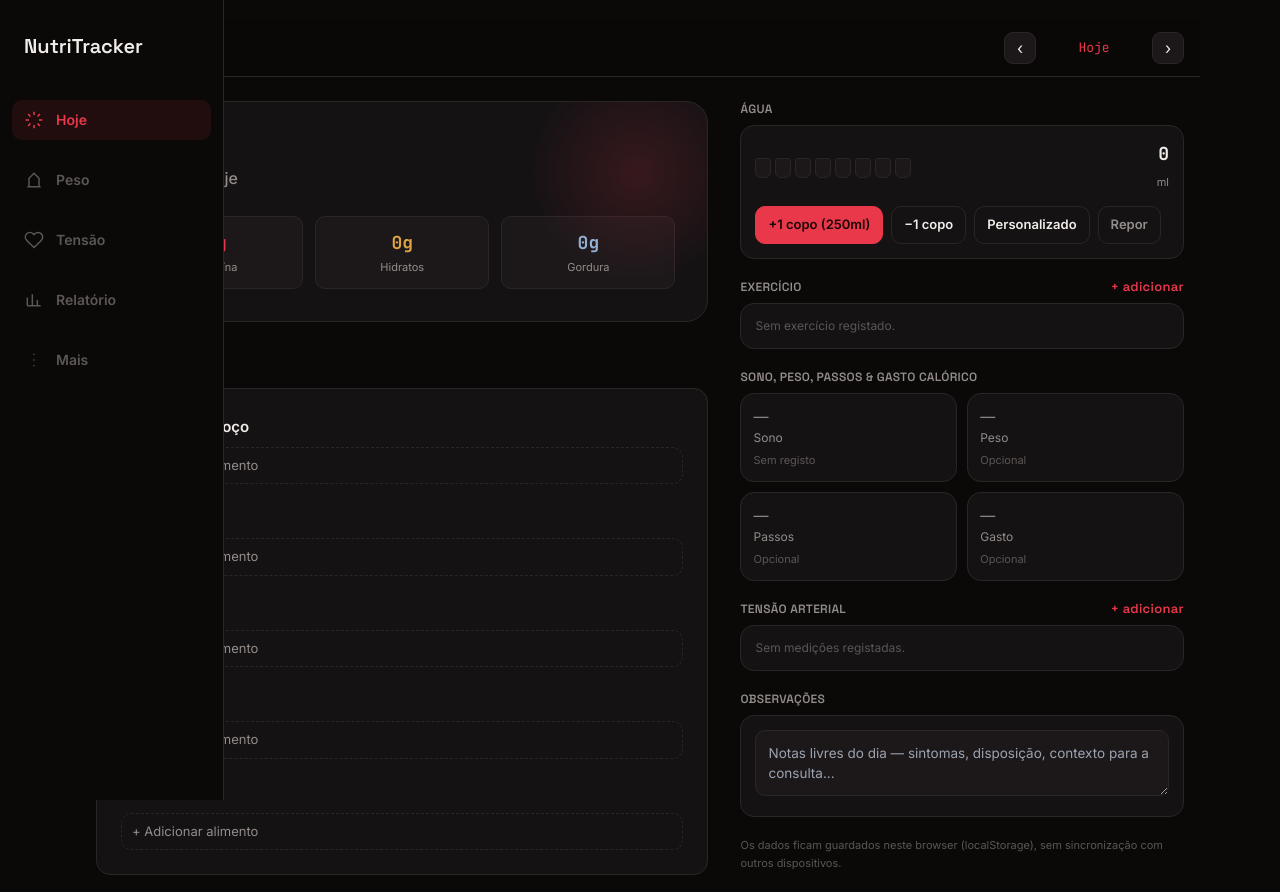
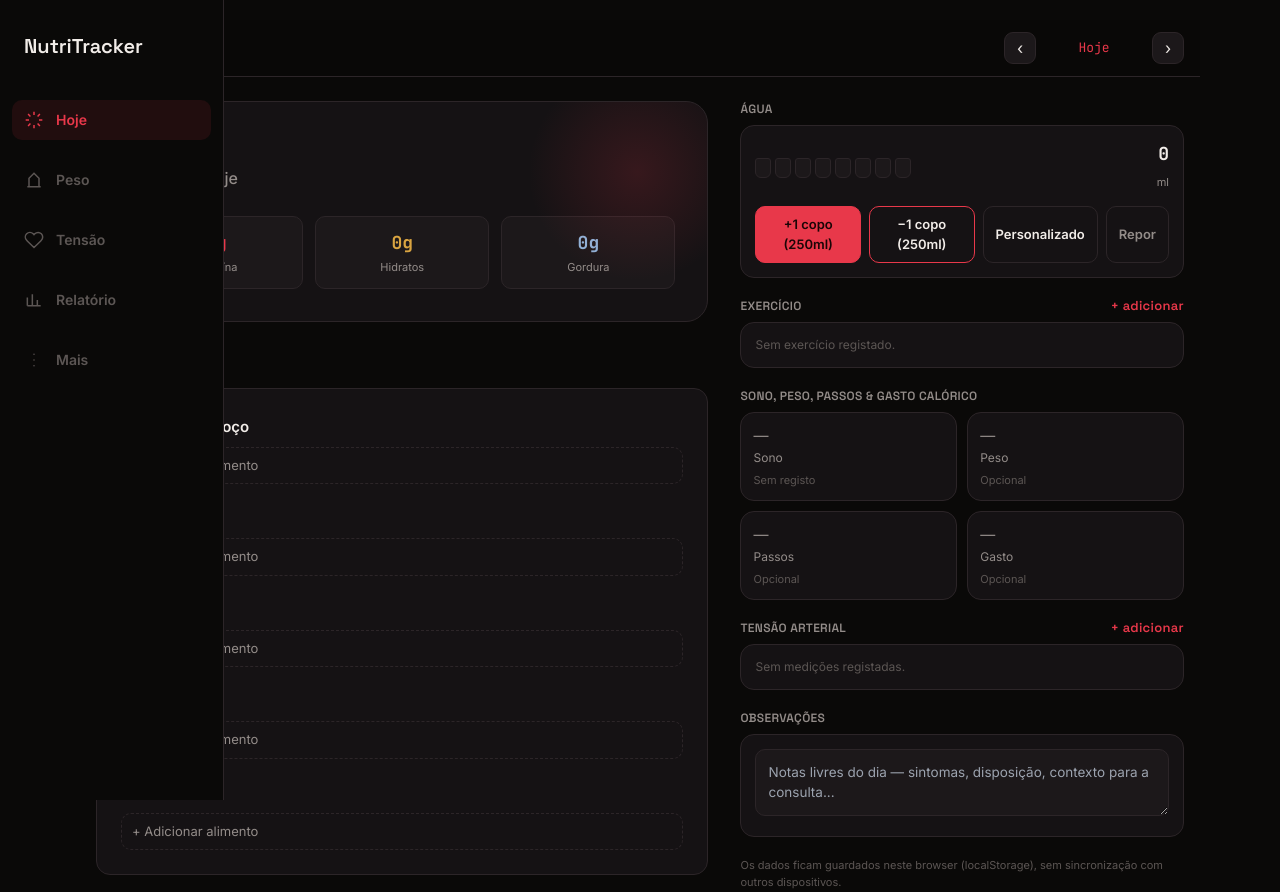
Before and after one commit to joaovieira77/nutritracker, a Next.js app: page / in a window 1280 px wide. Built offline with nearby package versions, Linux system fonts and the light colour scheme.

Commit message:
Design: Changed the colors of the buttons to red for the "-1 copo" button.

```diff
--- a/components/TodayTab.tsx
+++ b/components/TodayTab.tsx
@@ -203,14 +203,14 @@ export default function TodayTab() {
     +1 copo (250ml)
   </button>
   <button
-    className="rounded-[10px] border border-border px-3.5 py-2.5 text-[13px] font-semibold lg:px-3 lg:py-2"
+    className="rounded-[10px] border border-red bg-red-50 px-3.5 py-2.5 text-[13px] font-semibold lg:px-3 lg:py-2"
     onClick={() =>
       mutate((d) => {
         d.water = Math.max(0, (d.water || 0) - 250);
       })
     }
   >
-    −1 copo
+    −1 copo (250ml)
   </button>
   <button
     className="rounded-[10px] border border-border px-3.5 py-2.5 text-[13px] font-semibold lg:px-3 lg:py-2"
```
